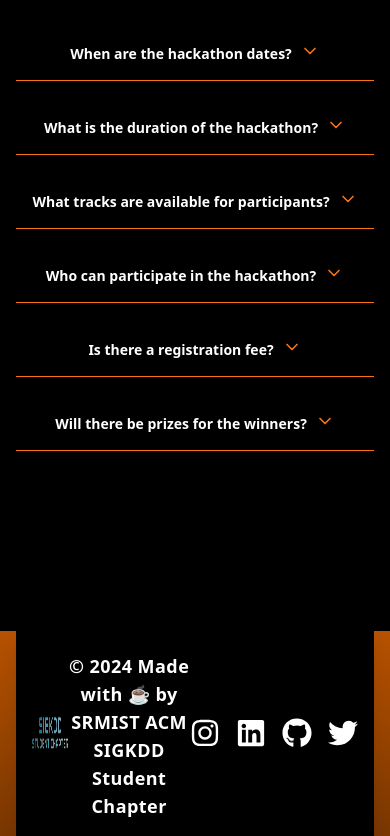
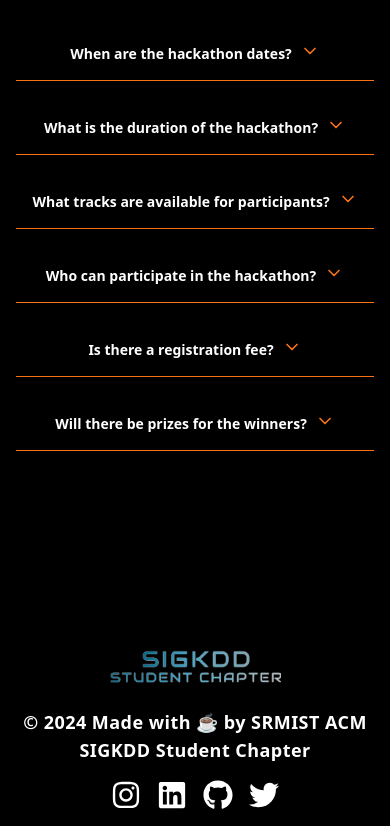
Before and after one commit to himuexe/Hack_Of_Duty, a React (Create React App) app: page / in a window 390 px wide. Shown: the part 6362-7198 px from the top of the page. Built offline with nearby package versions, Linux system fonts and the light colour scheme.

Commit message:
Button audio, footer fixed

```diff
--- a/src/components/Footer/Footer.jsx
+++ b/src/components/Footer/Footer.jsx
@@ -4,11 +4,11 @@ import club from "../../assets/club.png";
 
 const Footer = () => {
   return (
-    <div className="bg-black text-white p-4 mx-4 flex justify-between items-center shadow-lg">
-      <div className="flex items-center space-x-2">
+    <div className="bg-black text-white p-4 flex flex-col md:flex-row justify-between items-center shadow-lg">
+      <div className="flex items-center space-x-2 mb-4 md:mb-0">
         <img src={club} alt="Club Logo" className="h-10 w-auto" />
       </div>
-      <div className="flex-grow text-center">
+      <div className="flex-grow text-center mb-4 md:mb-0">
         <span className="text-lg font-bold tracking-wide">© 2024 Made with ☕ by SRMIST ACM SIGKDD Student Chapter</span>
       </div>
       <div className="flex space-x-4">
--- a/src/components/Hero/Outro.jsx
+++ b/src/components/Hero/Outro.jsx
@@ -2,13 +2,22 @@ import React, {  useRef, useEffect } from 'react';
 import { gsap } from 'gsap';
 import Image from '../../assets/outro.png';
 import "./Outro.css";
+import aud from "../../assets/thaithai.mp3"
 
 const NeonButton = ({ text = 'Register Now' }) => {
+  const audioRef = useRef(null); // Create a reference to the audio element
+
+  const playSound = () => {
+    if (audioRef.current) {
+      audioRef.current.play(); // Play the sound when the button is clicked
+    }
+  };
   return (
     <a href="https://devfolio.co/" target="_blank" rel="noopener noreferrer">
-      <button className="px-6 py-3 bg-orange-500 bg-opacity-20 border-2 border-orange-500 rounded-md text-orange-500 text-xl font-semibold relative overflow-hidden group transition-all duration-300 hover:bg-opacity-30 hover:scale-105">
+      <button onClick={playSound} className="px-6 py-3 bg-orange-500 bg-opacity-20 border-2 border-orange-500 rounded-md text-orange-500 text-xl font-semibold relative overflow-hidden group transition-all duration-300 hover:bg-opacity-30 hover:scale-105">
         <span style={{fontFamily: 'Hitmarker'}} className="relative z-10">{text}</span>
         <div className="absolute inset-0 bg-orange-500 opacity-30 blur-md group-hover:opacity-50 transition-opacity duration-300 animate-pulse"></div>
+              <audio ref={audioRef} src={aud} />
       </button>
     </a>
   );
--- a/src/components/Navbar/Navbar.jsx
+++ b/src/components/Navbar/Navbar.jsx
@@ -1,11 +1,14 @@
 import React, { useState, useEffect, useRef } from "react";
 import logo from "../../assets/logo.png";
 import club from "../../assets/club.png";
+import aud from "../../assets/thaithai.mp3";
 
 const Navbar = () => {
     const navbarRef = useRef(null);
     const [navbarHeight, setNavbarHeight] = useState(0);
     const [translateY, setTranslateY] = useState(0);
+    const audioRef = useRef(null);
+
 
     useEffect(() => {
         if (navbarRef.current) {
@@ -37,6 +40,12 @@ const Navbar = () => {
         };
     }, [navbarHeight]);
 
+        const playSound = () => {
+        if (audioRef.current) {
+            audioRef.current.play(); // Play the sound when the button is clicked
+        }
+    };
+
     return (
         <div
             ref={navbarRef}
@@ -63,7 +72,7 @@ const Navbar = () => {
                         textDecoration: "none" // Removes underline from the link
                     }}
                 >
-                    <button
+                    <button onClick={playSound}
                         style={{
                             cursor: `url(${require('../../assets/buttoncursor.png')}), auto`, // Custom cursor
                             padding: "8px 16px", // Smaller padding for mobile screens
@@ -90,6 +99,7 @@ const Navbar = () => {
                         }}
                     >
                         Register Now
+                        <audio ref={audioRef} src={aud} />
                     </button>
                 </a>
             </div>
```
